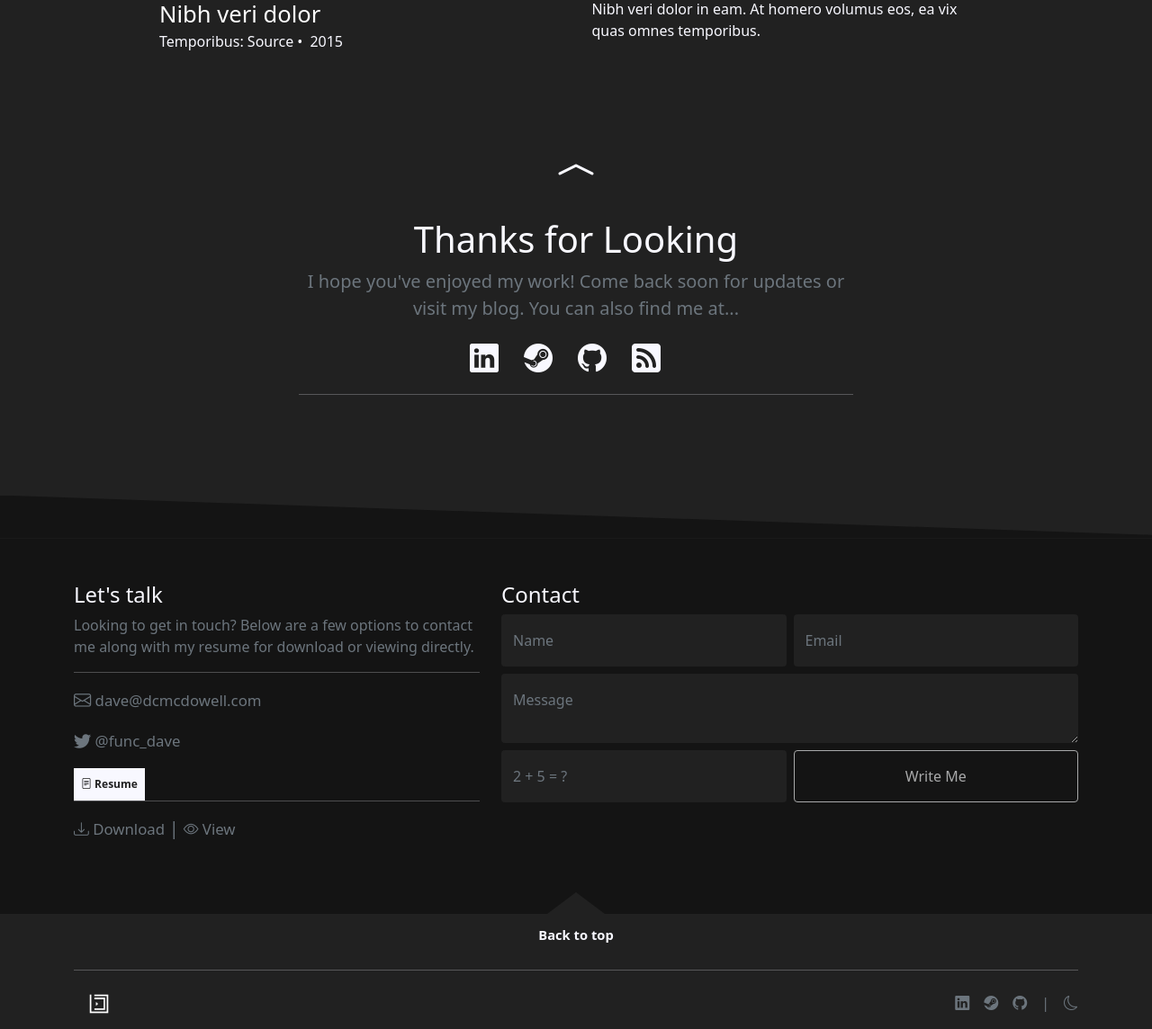
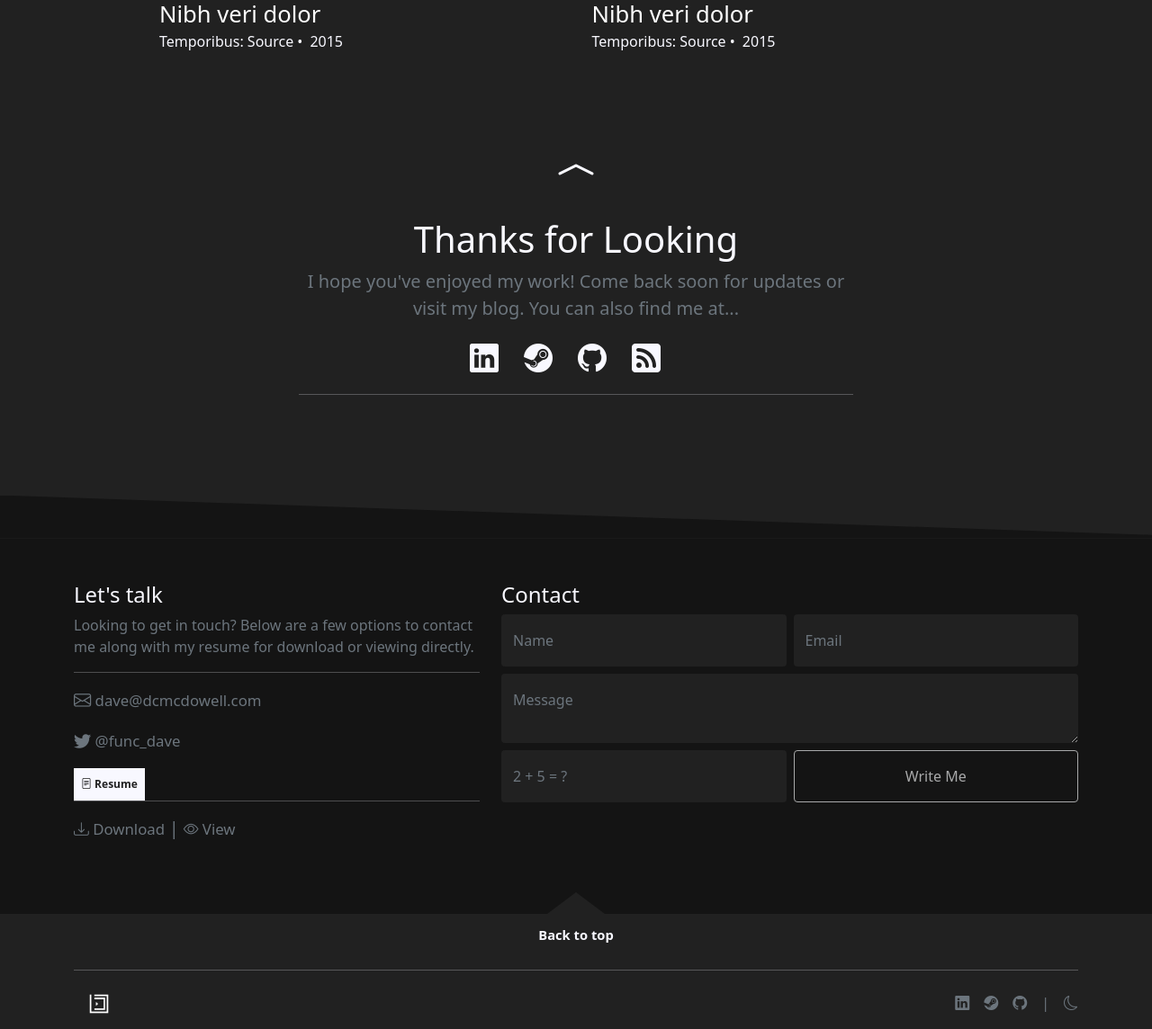
Before and after one commit to davemcdowell/portfolio, a Jekyll site: the page built from index.html, in a window 1280 px wide and 1400 px high, scrolled down 1044 px. Shown: the part 256-1400 px from the top of the window at 90% size. Built offline with Jekyll 4.4.1, drawn with Linux system fonts in a browser that asks for light colours; nearby versions of some CDN libraries.

Commit message:
typography edits

```diff
--- a/_includes/portfolio-main.html
+++ b/_includes/portfolio-main.html
@@ -1,82 +1,3 @@
-<style>
-    .double-slider .splide__arrow {
-        -ms-flex-align: center;
-        align-items: center;
-        background: transparent;
-        border: 0;
-        border-radius: 0;
-        cursor: pointer;
-        display: -ms-flexbox;
-        display: flex;
-        height: 2.5em;
-        -ms-flex-pack: center;
-        justify-content: center;
-        padding: 0;
-        position: absolute;
-        top: 50%;
-        transform: translateY(-50%);
-        width: 2.5em;
-        z-index: 1;
-      }
-      .double-slider .splide__arrow i {
-        color: ghostwhite;
-        height: 2.5em;
-        transition: color 0.2s linear;
-        width: 2.5em;
-      }
-      .double-slider .splide__arrow:hover:not(:disabled) i {
-        color: gainsboro;
-      }
-      .double-slider .splide__arrow:disabled {
-        opacity: 0.3;
-      }
-      .double-slider .splide__arrow:focus-visible {
-        outline: 3px solid ghostwhite;
-        outline-offset: 3px;
-      }
-      .double-slider .splide__arrow--prev {
-        left: 1em;
-      }
-      .double-slider .splide__arrow--next {
-        right: 1em;
-      }
-      .double-slider .splide.is-focus-in .splide__arrow:focus {
-        outline: 3px solid ghostwhite;
-        outline-offset: 3px;
-      }
-      .double-slider .splide__track {
-        justify-content: center !important;
-        margin: 0 !important;
-      }
-      .double-slider .splide:not( .is-overflow ) .splide__list {
-        justify-content: center;
-      }
-      .double-slider .splide .splide__slide:last-child {
-        margin: 0 !important;
-      }
-      .double-slider .splide__slide .splide__slide__container img { width: 100%; height: auto; }
-
-      .project-data .title {
-        color: white;
-        font-size: 1.6rem;
-        line-height: 2.2rem;
-        font-weight: 500;
-        max-height: 4.4rem;
-        overflow: hidden;
-        display: block;
-        -webkit-line-clamp: 2;
-        display: box;
-        display: -webkit-box;
-        -webkit-box-orient: vertical;
-        text-overflow: ellipsis;
-        white-space: normal;
-      }
-
-      .project-data span:not(:last-of-type):not(.title)::after {
-        content: '•';
-        margin: 0 4px;
-      }
-</style>
 <section id="portfolio-main" class="portfolio">
     <div class="container">
         <div class="row justify-content-center">
@@ -108,25 +29,30 @@
                               <div class="splide__slide__container">
                                 <img data-splide-lazy="https://picsum.photos/445/296?random=2" width="445" height="296">
                               </div>
-                              <div class="splide__slide__content">
-                                Nibh veri dolor in eam. At homero volumus eos, ea vix quas omnes temporibus.
-
+                              <div class="project-data splide__slide__content">
+                                <span class="title">Nibh veri dolor</span>
+                                <span class="project">Temporibus: Source</span>
+                                <span class="year">2015</span>
                               </div>
                             </li>
                             <li class="splide__slide">
                               <div class="splide__slide__container">
                                 <img data-splide-lazy="https://picsum.photos/445/296?random=3" width="445" height="296">
                               </div>
-                              <div class="splide__slide__content">
-                                Nibh veri dolor in eam. At homero volumus eos, ea vix quas omnes temporibus.
+                              <div class="project-data splide__slide__content">
+                                <span class="title">Nibh veri dolor</span>
+                                <span class="project">Temporibus: Source</span>
+                                <span class="year">2015</span>
                               </div>
                             </li>
                             <li class="splide__slide">
                               <div class="splide__slide__container">
                                 <img data-splide-lazy="https://picsum.photos/445/296?random=4" width="445" height="296">
                               </div>
-                              <div class="splide__slide__content">
-                                Nibh veri dolor in eam. At homero volumus eos, ea vix quas omnes temporibus.
+                              <div class="project-data splide__slide__content">
+                                <span class="title">Nibh veri dolor</span>
+                                <span class="project">Temporibus: Source</span>
+                                <span class="year">2015</span>
                               </div>
                             </li>
                           </ul>
--- a/assets/moxxi.css
+++ b/assets/moxxi.css
@@ -15,7 +15,9 @@ html {
   box-sizing: border-box;
 }
 
-*, *:before, *:after {
+*,
+*:before,
+*:after {
   -webkit-box-sizing: inherit;
   box-sizing: inherit;
 }
@@ -46,7 +48,7 @@ hr {
 .navbar-toggler {
   -ms-flex-item-align: start;
   align-self: flex-start;
-    padding: .25rem .75rem;
+  padding: 0.25rem 0.75rem;
   font-size: 1.25rem;
   line-height: 1;
   background: 0 0;
@@ -75,14 +77,18 @@ hr {
 
 /* hero */
 .hero-image {
-    background-image: -webkit-gradient(linear,
-     left top, left bottom,
+  background-image: -webkit-gradient(
+      linear,
+      left top,
+      left bottom,
       from(rgba(0, 0, 0, 0)),
-     to(rgba(0, 0, 0, 0.5))), url("");
-    background-image: -o-linear-gradient(rgba(0, 0, 0, 0),
-     rgba(0, 0, 0, 0.5)), url("");
-    background-image: linear-gradient(rgba(0, 0, 0, 0),
-     rgba(0, 0, 0, 0.5)), url("");
+      to(rgba(0, 0, 0, 0.5))
+    ),
+    url("");
+  background-image: -o-linear-gradient(rgba(0, 0, 0, 0), rgba(0, 0, 0, 0.5)),
+    url("");
+  background-image: linear-gradient(rgba(0, 0, 0, 0), rgba(0, 0, 0, 0.5)),
+    url("");
   height: 520px;
   background-position: center;
   background-repeat: no-repeat;
@@ -182,8 +188,103 @@ hr {
   color: var(--white-type-color);
 }
 
+.double-slider .splide__arrow {
+  -ms-flex-align: center;
+  align-items: center;
+  background: transparent;
+  border: 0;
+  border-radius: 0;
+  cursor: pointer;
+  display: -ms-flexbox;
+  display: flex;
+  height: 2.5em;
+  -ms-flex-pack: center;
+  justify-content: center;
+  padding: 0;
+  position: absolute;
+  top: 50%;
+  transform: translateY(-50%);
+  width: 2.5em;
+  z-index: 1;
+}
+
+.double-slider .splide__arrow i {
+  color: ghostwhite;
+  height: 2.5em;
+  transition: color 0.2s linear;
+  width: 2.5em;
+}
+
+.double-slider .splide__arrow:hover:not(:disabled) i {
+  color: gainsboro;
+}
+
+.double-slider .splide__arrow:disabled {
+  opacity: 0.3;
+}
+
+.double-slider .splide__arrow:focus-visible {
+  outline: 3px solid ghostwhite;
+  outline-offset: 3px;
+}
+
+.double-slider .splide__arrow--prev {
+  left: 1em;
+}
+
+.double-slider .splide__arrow--next {
+  right: 1em;
+}
+
+.double-slider .splide.is-focus-in .splide__arrow:focus {
+  outline: 3px solid ghostwhite;
+  outline-offset: 3px;
+}
+
+.double-slider .splide__track {
+  justify-content: center !important;
+  margin: 0 !important;
+}
+
+.double-slider .splide:not(.is-overflow) .splide__list {
+  justify-content: center;
+}
+
+.double-slider .splide .splide__slide:last-child {
+  margin: 0 !important;
+}
+
+.double-slider .splide__slide .splide__slide__container img {
+  width: 100%;
+  height: auto;
+}
+
+/* project data */
+.project-data .title {
+  color: white;
+  font-size: 1.6rem;
+  line-height: 2.2rem;
+  font-weight: 500;
+  max-height: 4.4rem;
+  overflow: hidden;
+  display: block;
+  -webkit-line-clamp: 2;
+  display: box;
+  display: -webkit-box;
+  -webkit-box-orient: vertical;
+  text-overflow: ellipsis;
+  white-space: normal;
+}
+
+.project-data span:not(:last-of-type):not(.title)::after {
+  content: "•";
+  margin: 0 4px;
+}
+
 /* contact section */
-.contact { background-color: var(--bg-color-darkest); }
+.contact {
+  background-color: var(--bg-color-darkest);
+}
 
 .contact p {
   -webkit-user-select: none;
@@ -201,7 +302,9 @@ hr {
   color: var(--default-type-color);
 }
 
-.contact hr { border-color: var(--default-type-color); }
+.contact hr {
+  border-color: var(--default-type-color);
+}
 
 /* contact form */
 .contact-list {
@@ -209,9 +312,13 @@ hr {
   vertical-align: middle;
 }
 
-.contact-list li { padding-bottom: 1rem; }
+.contact-list li {
+  padding-bottom: 1rem;
+}
 
-.contact-list li span { color: var(--lighter-type-color); }
+.contact-list li span {
+  color: var(--lighter-type-color);
+}
 
 .contact-list li a {
   font-weight: lighter;
@@ -222,7 +329,9 @@ hr {
   transition: color 0.35s ease-in-out;
 }
 
-.contact-list li a:hover { color: var(--default-type-color); }
+.contact-list li a:hover {
+  color: var(--default-type-color);
+}
 
 input,
 input:focus,
@@ -277,8 +386,18 @@ footer p {
   color: var(--lighter-type-color);
 }
 
-footer a, footer a { color: var(--lighter-type-color); -webkit-transition: color 0.35s ease-in-out; -o-transition: color 0.35s ease-in-out; transition: color 0.35s ease-in-out; }
-footer a:hover, footer a:active, footer a:focus { color: var(--default-type-color); }
+footer a,
+footer a {
+  color: var(--lighter-type-color);
+  -webkit-transition: color 0.35s ease-in-out;
+  -o-transition: color 0.35s ease-in-out;
+  transition: color 0.35s ease-in-out;
+}
+footer a:hover,
+footer a:active,
+footer a:focus {
+  color: var(--default-type-color);
+}
 
 footer h4 {
   -webkit-user-select: none;
```
Lines whose indentation alone changed are shown as unchanged.
